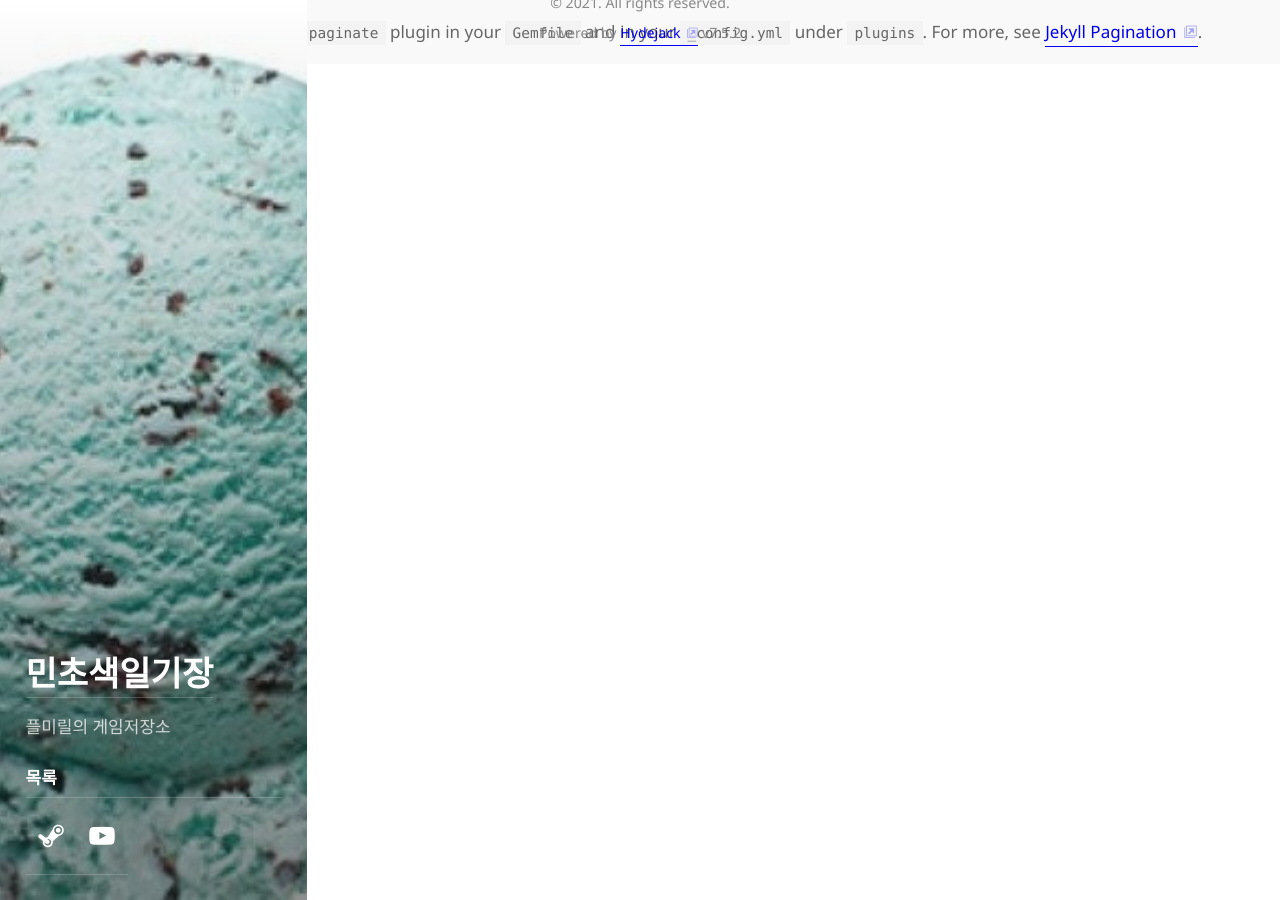
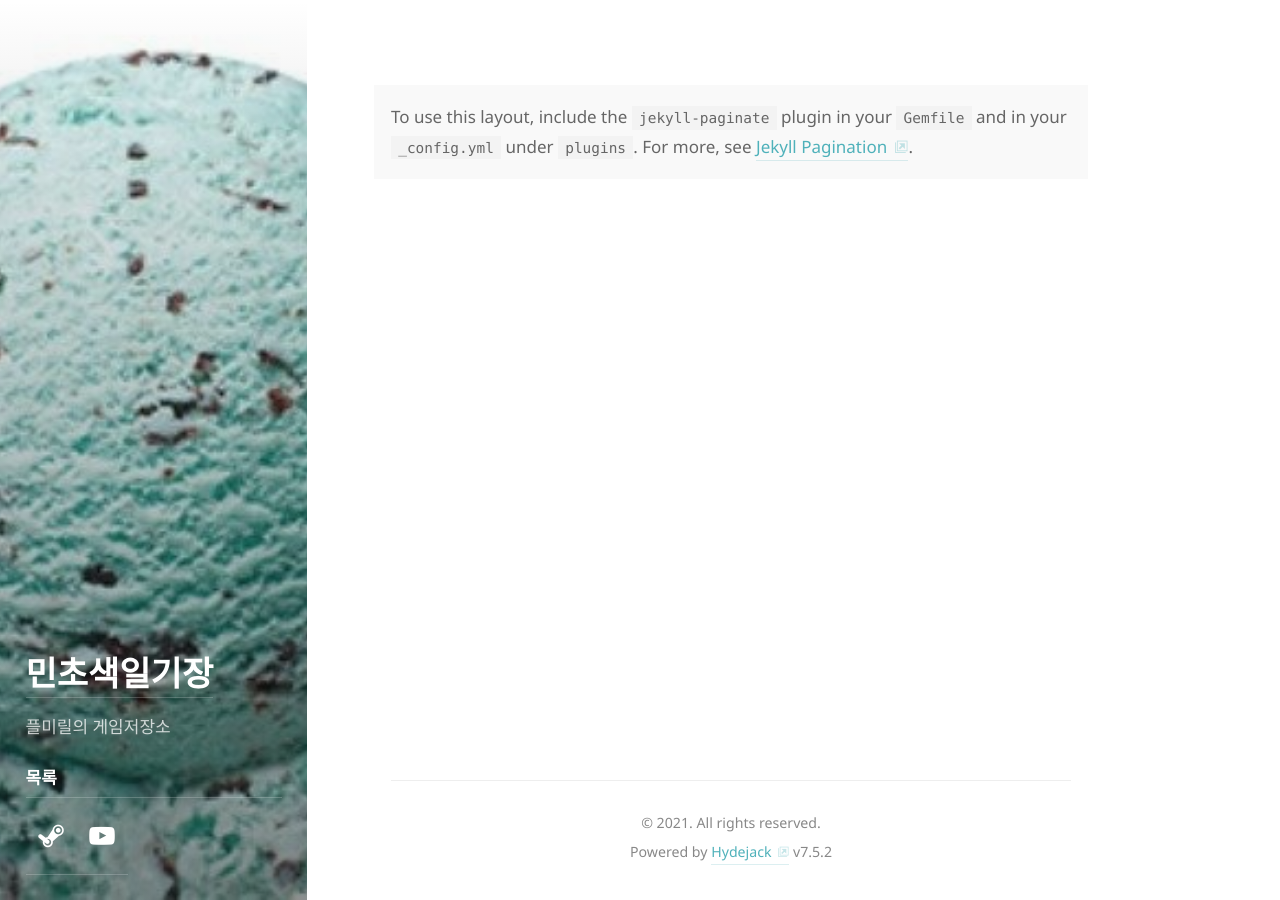
Before and after one commit to chanyou12/chanyou12.github.io, a Jekyll site: the page built from index.html, in a window 1280 px wide. Built offline with Jekyll 4.4.1, drawn with Linux system fonts in a browser that asks for light colours; some web fonts are replaced; the list of posts is cut into pages by our own code.

Commit message:
Update body.html

```diff
--- a/_includes/body.html
+++ b/_includes/body.html
@@ -3,11 +3,11 @@
 <hy-push-state>
   <main
     id="_main"
-    <!-- class="content fade-in layout-{{ page.layout }}"
+    class="content fade-in layout-{{ page.layout }}"
     role="main"
     data-color="{{ color | escape }}"
     data-theme-color="{{ page.theme_color | escape }}"
-    {% unless image.background %}
+    <!-- {% unless image.background %}
       data-image="{% if image == 'none' %}none{% else %}{% capture tmp %}{% include smart-url url=image %}{% endcapture %}{{ tmp | escape }}{% endif %}"
       {% if image != 'none' %}data-overlay{% endif %}
     {% else %}
```
